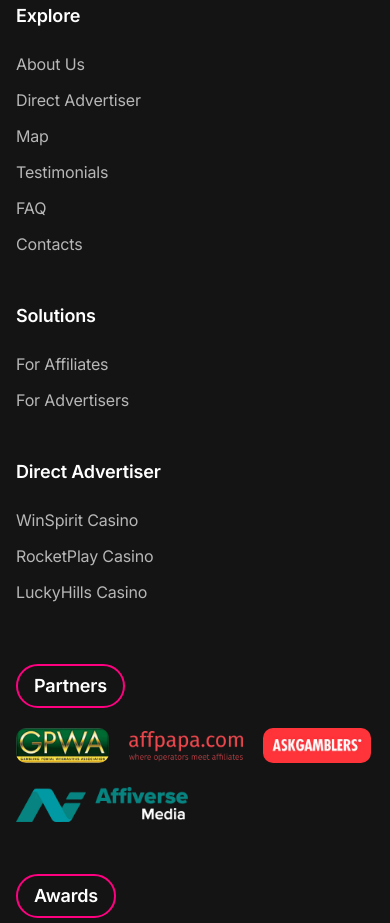
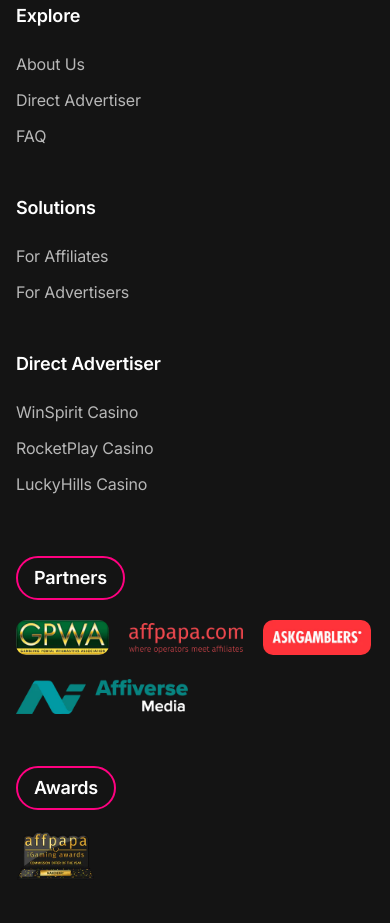
Before and after one commit to viktor-hirenko/makeberry-affiliates, a Vue app: page /blog in a window 390 px wide. Shown: the part 4680-5603 px from the top of the page. Built offline with nearby package versions, Linux system fonts and the light colour scheme.

Commit message:
fix(nav): hide Map, Testimonials, and Contacts links when sections are disabled
Add enabled flags to nav and footer JSON and filter items in useNav/useFooter
so header and mobile menu stay in sync with hidden home sections.

```diff
--- a/src/composables/useContent.ts
+++ b/src/composables/useContent.ts
@@ -177,12 +177,28 @@
   }
 })()
 
+/** Отсутствие поля enabled трактуется как visible (как у секций home.json). */
+function isNavItemEnabled(item: { enabled?: boolean }): boolean {
+  return item.enabled !== false
+}
+
 export function useNav(): NavConfig {
-  return rawNav as NavConfig
+  const config = rawNav as NavConfig
+  return {
+    ...config,
+    links: config.links.filter(isNavItemEnabled),
+  }
 }
 
 export function useFooter(): FooterConfig {
-  return rawFooter as FooterConfig
+  const config = rawFooter as FooterConfig
+  return {
+    ...config,
+    columns: config.columns.map((column) => ({
+      ...column,
+      links: column.links.filter(isNavItemEnabled),
+    })),
+  }
 }
 
 /**
--- a/src/data/en/shared/footer.json
+++ b/src/data/en/shared/footer.json
@@ -5,10 +5,10 @@
       "links": [
         { "label": "About Us", "path": "/#about" },
         { "label": "Direct Advertiser", "path": "/#direct-advertiser" },
-        { "label": "Map", "path": "/#map" },
-        { "label": "Testimonials", "path": "/#testimonials" },
+        { "label": "Map", "path": "/#map", "enabled": false },
+        { "label": "Testimonials", "path": "/#testimonials", "enabled": false },
         { "label": "FAQ", "path": "/#faq" },
-        { "label": "Contacts", "path": "/#contacts" }
+        { "label": "Contacts", "path": "/#contacts", "enabled": false }
       ]
     },
     {
--- a/src/data/en/shared/nav.json
+++ b/src/data/en/shared/nav.json
@@ -20,9 +20,9 @@
         { "label": "LuckyHills Casino", "path": "/casino/luckyhills" }
       ]
     },
-    { "label": "Map", "path": "/#map" },
-    { "label": "Testimonials", "path": "/#testimonials" },
+    { "label": "Map", "path": "/#map", "enabled": false },
+    { "label": "Testimonials", "path": "/#testimonials", "enabled": false },
     { "label": "FAQ", "path": "/#faq" },
-    { "label": "Contacts", "path": "/#contacts" }
+    { "label": "Contacts", "path": "/#contacts", "enabled": false }
   ]
 }
```
Also changed, not shown: src/types/content.ts (+10 -1 lines).
